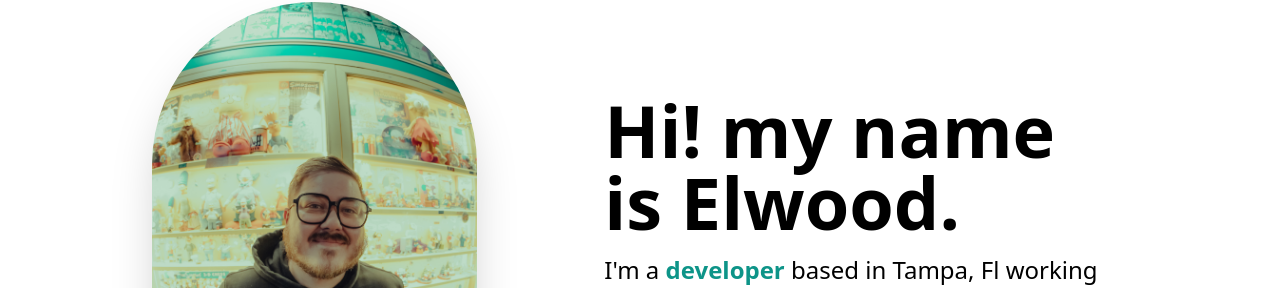
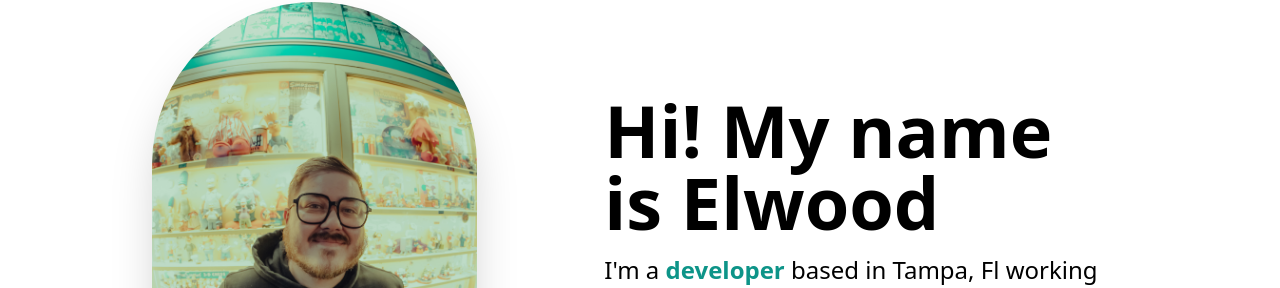
Before and after one commit to Elwoodbond/portfolio, a Next.js app: page / in a window 1280 px wide. Shown: the part 238-526 px from the top of the page. Built offline with nearby package versions, Linux system fonts and the light colour scheme.

Commit message:
fixed some typos

```diff
--- a/src/components/hero-section.tsx
+++ b/src/components/hero-section.tsx
@@ -19,7 +19,7 @@ const HeroSection = () => {
         </div>
         <div className="md:mt-2 md:w-3/5">
           <h1 className="text-4xl font-bold mt-6 md:mt-0 md:text-7xl">
-            Hi! my name is Elwood.
+            Hi! My name is Elwood
           </h1>
           <p className="text-lg mt-4 mb-6 md:text-2xl">
             I&#39;m a{" "}
```
